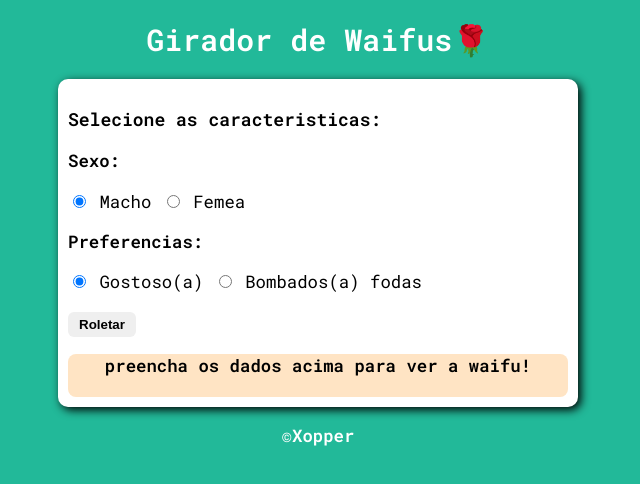
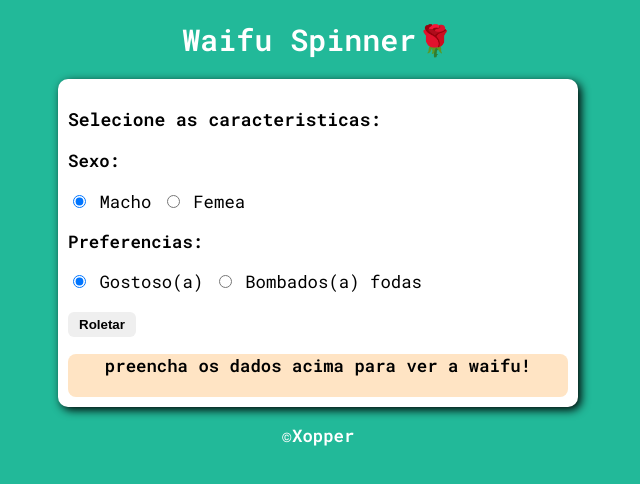
Before and after one commit to vmBrito/Waifu-Spinner, a plain HTML site: page index.html in a window 1280 px wide. Shown: the whole page, without its empty margins (322-962 px from the left). Drawn offline with Linux system fonts and the light colour scheme.

Commit message:
waifu spinner

```diff
--- a/index.html
+++ b/index.html
@@ -6,7 +6,7 @@
         <meta charset="UTF-8">
         <meta http-equiv="X-UA-Compatible" content="IE=edge">
         <meta name="viewport" content="width=device-width, initial-scale=1.0">
-        <title>Girador de Waifus</title>
+        <title>Waifu Spinner</title>
         <link rel="stylesheet" href="style.css">
         <!--Fontes-->
         <link rel="preconnect" href="https://fonts.googleapis.com">
@@ -17,7 +17,7 @@
     <!--CORPO-->
     <body>
         <header>
-            <h1>Girador de Waifus🌹</h1>
+            <h1>Waifu Spinner🌹</h1>
         </header>
 
         <main>
```
